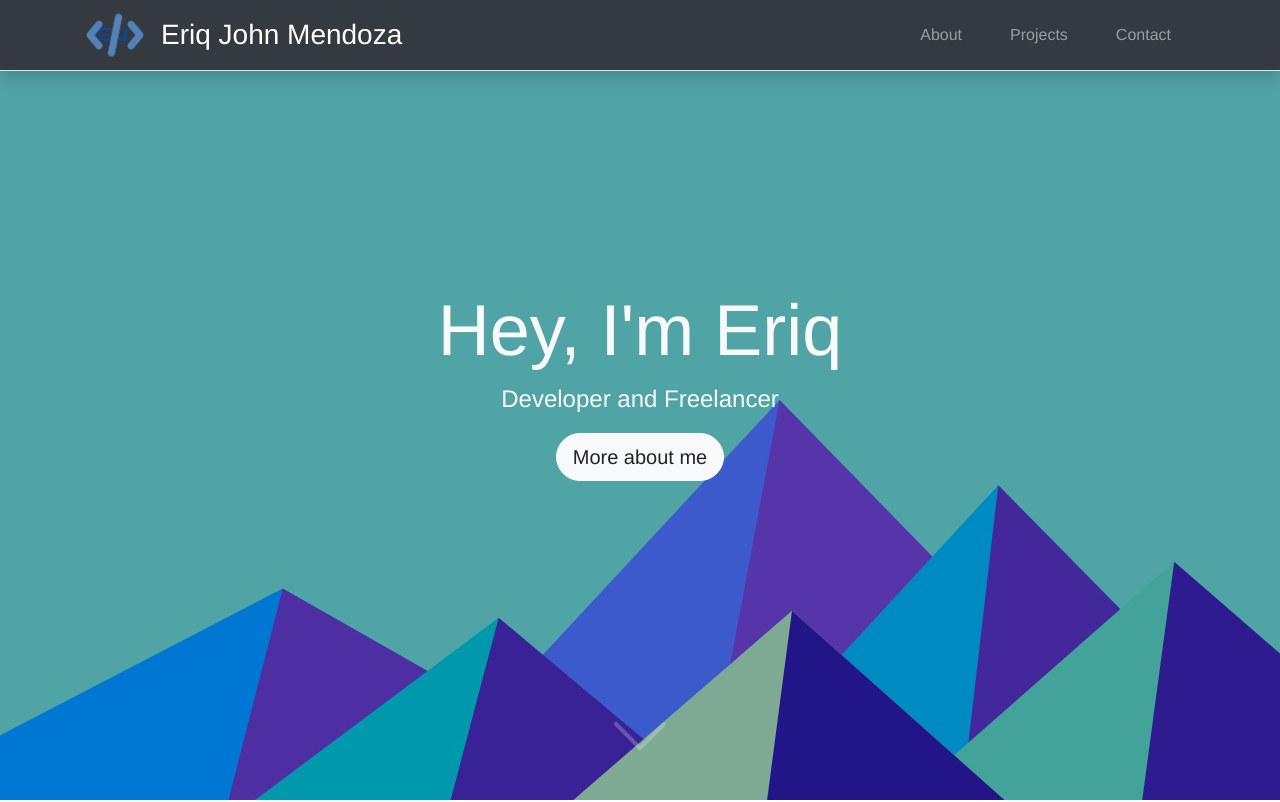
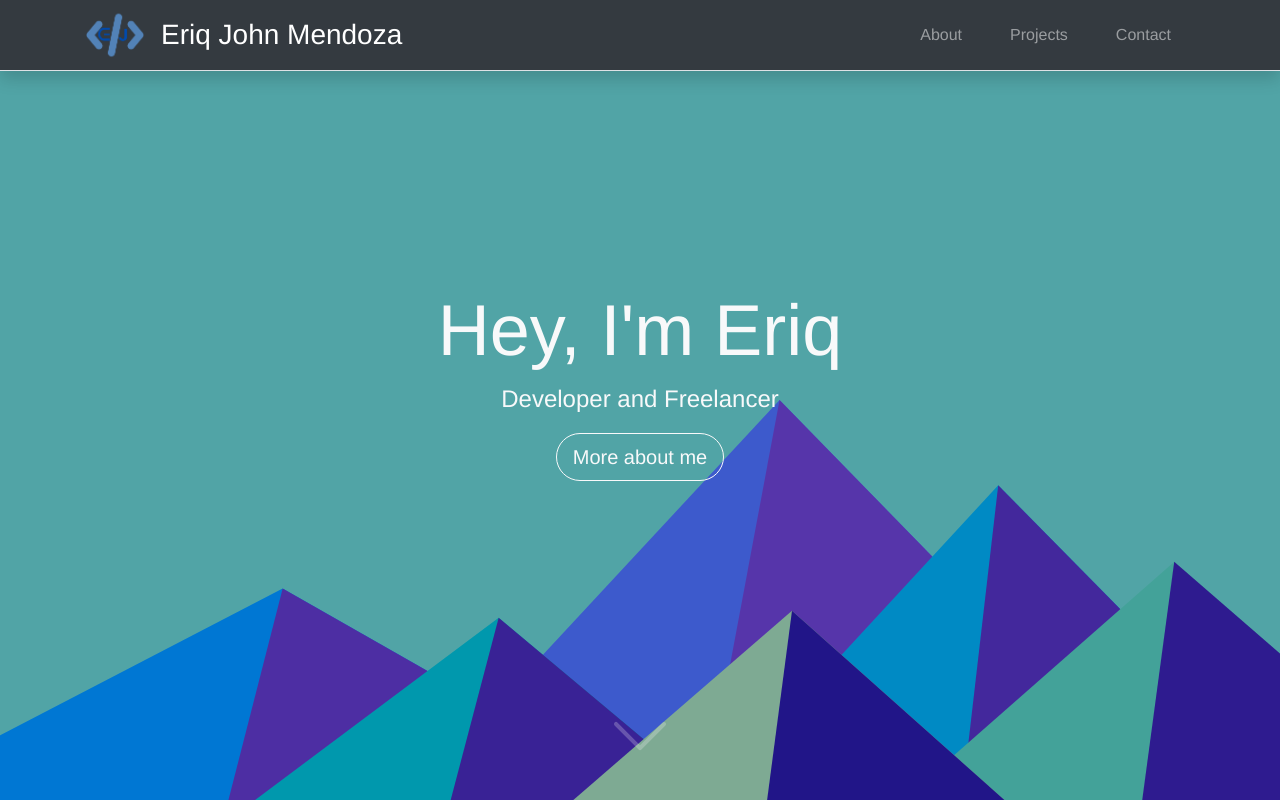
Before and after one commit to eriq123/portfolio-vuecli-v1, a Vue app: page / in a window 1280 px wide. Shown: the top 802 px of the page. Built offline with nearby package versions, Linux system fonts and the light colour scheme.

Commit message:
change introduction button variant to outline-light

```diff
--- a/src/components/Introduction.vue
+++ b/src/components/Introduction.vue
@@ -9,7 +9,7 @@
         header="Hey, I'm Eriq"
         lead="Developer and Freelancer"
       >
-        <b-button pill variant="light" size="lg" v-scroll-to="'#about'">
+        <b-button pill variant="outline-light" size="lg" v-scroll-to="'#about'">
           More about me
         </b-button>
       </b-jumbotron>
```
